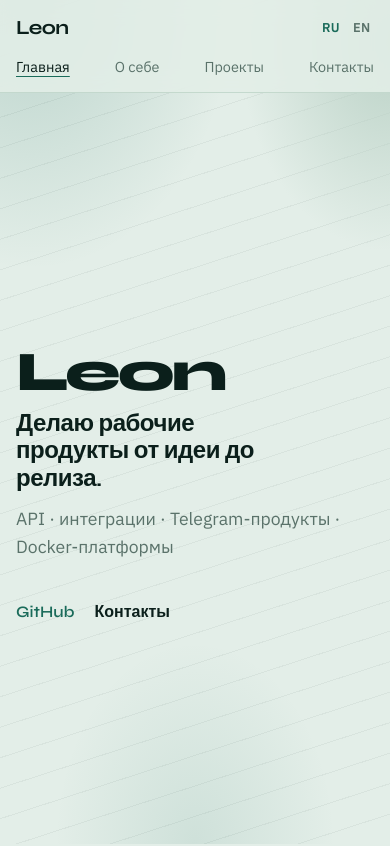
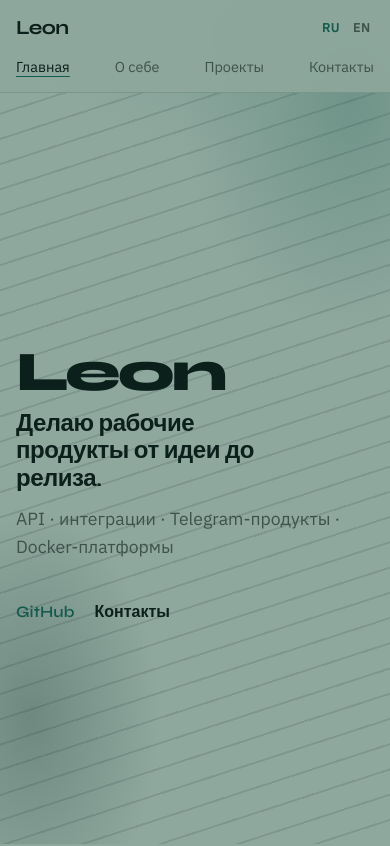
Before and after one commit to Lleonsnow/lleonsnow.github.io, a Next.js app: page / in a window 390 px wide. Shown: the top 846 px of the page. Built offline with nearby package versions, Linux system fonts and the light colour scheme.

Commit message:
style: deepen day background toward contact and show mobile stripes

```diff
--- a/app/globals.css
+++ b/app/globals.css
@@ -1,10 +1,10 @@
 :root {
-  --bg: #e3eee8;
+  --bg: #8fa89e;
   --ink: #0b1f1b;
-  --muted: #5a726a;
-  --accent: #1a6b5a;
-  --highlight: #b8d0c4;
-  --surface: rgba(255, 255, 255, 0.55);
+  --muted: #3d524a;
+  --accent: #145a4c;
+  --highlight: #6f8f82;
+  --surface: rgba(143, 168, 158, 0.72);
   --max: 68rem;
   --font-display: var(--font-syne), var(--font-ibm), system-ui, sans-serif;
   --font-body: var(--font-ibm), system-ui, sans-serif;
@@ -59,16 +59,17 @@
 body::before {
   z-index: -2;
   opacity: 1;
-  background-color: #e3eee8;
+  background-color: #8fa89e;
   background-image:
-    radial-gradient(ellipse 80% 50% at 12% -8%, rgba(26, 107, 90, 0.16), transparent 55%),
-    radial-gradient(ellipse 55% 40% at 92% 8%, rgba(184, 208, 196, 0.8), transparent 52%),
+    radial-gradient(ellipse 70% 45% at 85% 20%, rgba(20, 90, 76, 0.28), transparent 55%),
+    radial-gradient(ellipse 50% 40% at 10% 80%, rgba(5, 35, 32, 0.22), transparent 50%),
+    radial-gradient(ellipse 60% 35% at 50% 0%, rgba(26, 107, 90, 0.14), transparent 55%),
     repeating-linear-gradient(
       -18deg,
       transparent,
-      transparent 31px,
-      rgba(11, 31, 27, 0.04) 31px,
-      rgba(11, 31, 27, 0.04) 32px
+      transparent 26px,
+      rgba(11, 31, 27, 0.1) 26px,
+      rgba(11, 31, 27, 0.1) 28px
     );
 }
 
@@ -82,9 +83,9 @@
     repeating-linear-gradient(
       -18deg,
       transparent,
-      transparent 31px,
-      rgba(232, 242, 239, 0.035) 31px,
-      rgba(232, 242, 239, 0.035) 32px
+      transparent 26px,
+      rgba(232, 242, 239, 0.055) 26px,
+      rgba(232, 242, 239, 0.055) 28px
     );
 }
 
@@ -109,28 +110,28 @@
 @media (max-width: 719px) {
   body::before {
     background-image:
-      radial-gradient(ellipse 90% 55% at 8% 0%, rgba(26, 107, 90, 0.2), transparent 58%),
-      radial-gradient(ellipse 70% 45% at 100% 5%, rgba(184, 208, 196, 0.95), transparent 55%),
-      radial-gradient(ellipse 60% 40% at 50% 100%, rgba(26, 107, 90, 0.1), transparent 60%),
+      radial-gradient(ellipse 80% 50% at 90% 12%, rgba(20, 90, 76, 0.26), transparent 55%),
+      radial-gradient(ellipse 60% 45% at 8% 85%, rgba(5, 35, 32, 0.24), transparent 55%),
+      radial-gradient(ellipse 55% 30% at 45% 0%, rgba(26, 107, 90, 0.12), transparent 60%),
       repeating-linear-gradient(
         -18deg,
         transparent,
-        transparent 28px,
-        rgba(11, 31, 27, 0.05) 28px,
-        rgba(11, 31, 27, 0.05) 29px
+        transparent 22px,
+        rgba(11, 31, 27, 0.12) 22px,
+        rgba(11, 31, 27, 0.12) 24px
       );
   }
 
   body::after {
     background-image:
-      radial-gradient(ellipse 80% 50% at 90% 10%, rgba(76, 210, 120, 0.16), transparent 55%),
-      radial-gradient(ellipse 60% 45% at 5% 85%, rgba(26, 107, 90, 0.22), transparent 55%),
+      radial-gradient(ellipse 80% 50% at 90% 10%, rgba(76, 210, 120, 0.14), transparent 55%),
+      radial-gradient(ellipse 60% 45% at 5% 85%, rgba(26, 107, 90, 0.2), transparent 55%),
       repeating-linear-gradient(
         -18deg,
         transparent,
-        transparent 28px,
-        rgba(232, 242, 239, 0.04) 28px,
-        rgba(232, 242, 239, 0.04) 29px
+        transparent 22px,
+        rgba(232, 242, 239, 0.08) 22px,
+        rgba(232, 242, 239, 0.08) 24px
       );
   }
 }
```
